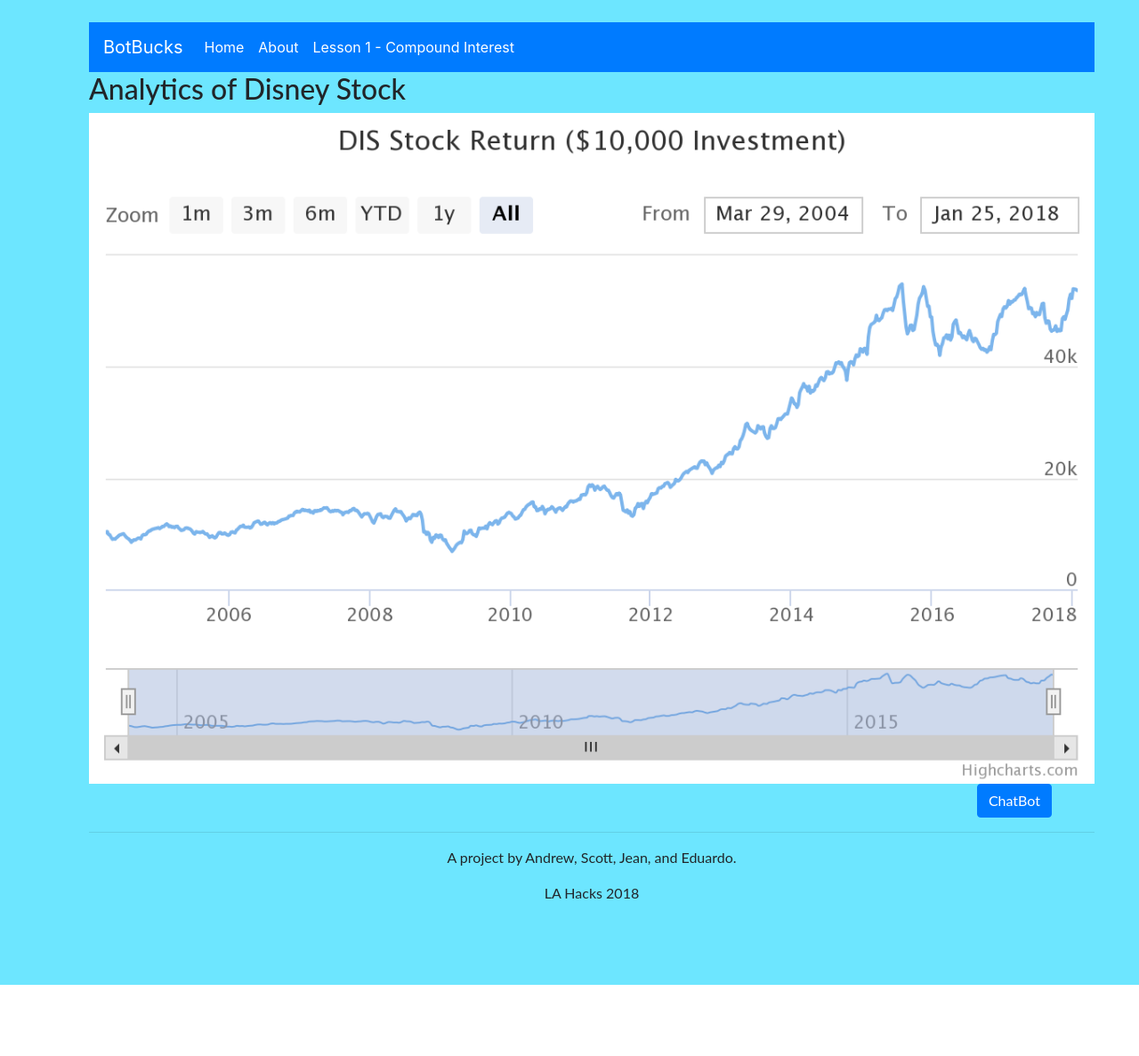
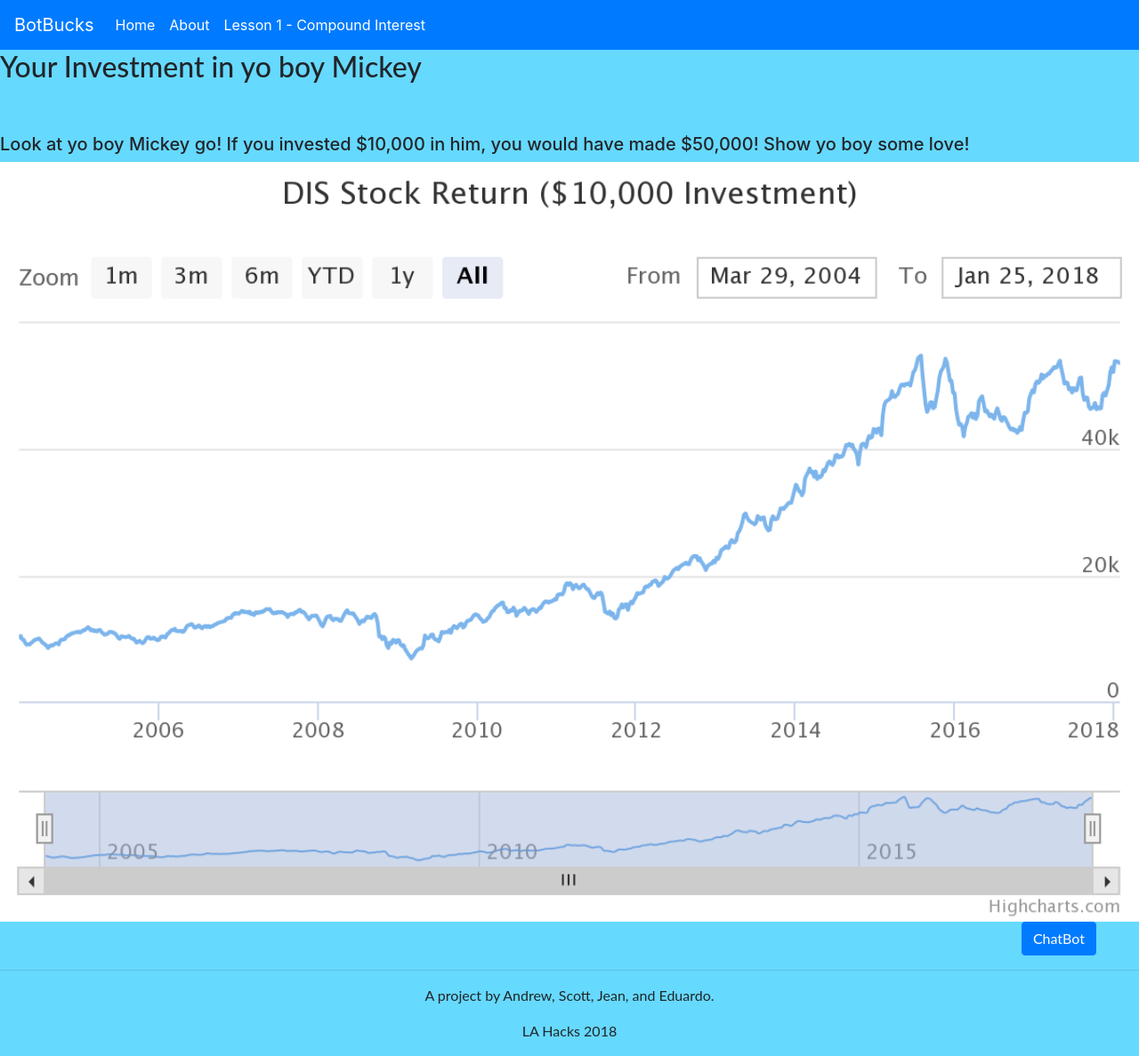
Before and after one commit to jean-tu/botbucks, a Flask app: page /disgraph in a window 1280 px wide. Shown: the whole page at 89% size. Before the commit the page ends 1107 px from the top, so only its background shows below. Run offline with Flask 2, Linux system fonts and the light colour scheme; some libraries are stand-ins or nearby versions.

Commit message:
UI changes

```diff
--- a/static/styles/mainbody.css
+++ b/static/styles/mainbody.css
@@ -1,10 +1,11 @@
 h1, h2, h3, p {
     font-family: "Lato", "Book Antiqua", Palatino, serif;
+    font-color: #00394d;
     /* font-family: Arial, Helvetica, sans-serif; */
 }
 
 
 body {
-  background-color:#6DE6FF;
-  padding: 25px 50px 75px 100px;
+  background-color:#66d9ff;
+  /*padding: 25px 25px 25px 25px;*/
 }
--- a/templates/disgraph.html
+++ b/templates/disgraph.html
@@ -1,5 +1,8 @@
 {% extends 'template.html' %}
 {% block body %}
-<h2>Analytics of Disney Stock</h2>
+<h2>Your Investment in yo boy Mickey</h2>
+<br>
+<br>
+<h5>Look at yo boy Mickey go! If you invested $10,000 in him, you would have made $50,000! Show yo boy some love!</h5>
 <img src=".\static\images\disney.png" width="100%">
 {% endblock %}
--- a/templates/twxgraph.html
+++ b/templates/twxgraph.html
@@ -1,5 +1,8 @@
 {% extends 'template.html' %}
 {% block body %}
-<h2>Analytics of Time Warner Stock</h2>
+<h2>Your Investment in yo boy Bugs</h2>
+<br>
+<br>
+<h5>Look at yo boy Bugs go! If you invested $10,000 in him, you would have made $35,000! Show yo boy some love!</h5>
 <img src=".\static\images\warner.png" width="100%">
 {% endblock %}
--- a/templates/viacomgraph.html
+++ b/templates/viacomgraph.html
@@ -1,5 +1,8 @@
 {% extends 'template.html' %}
 {% block body %}
-<h2>Analytics of Viacom Stock</h2>
+<h2>Your Investment in yo boy Spongebob</h2>
+<br>
+<br>
+<h5>Yo what happened to Spongebob? He didn't get you any of dat money! Find out in our next lesson!</h5>
 <img src=".\static\images\viacom.png" width="100%">
 {% endblock %}
```
